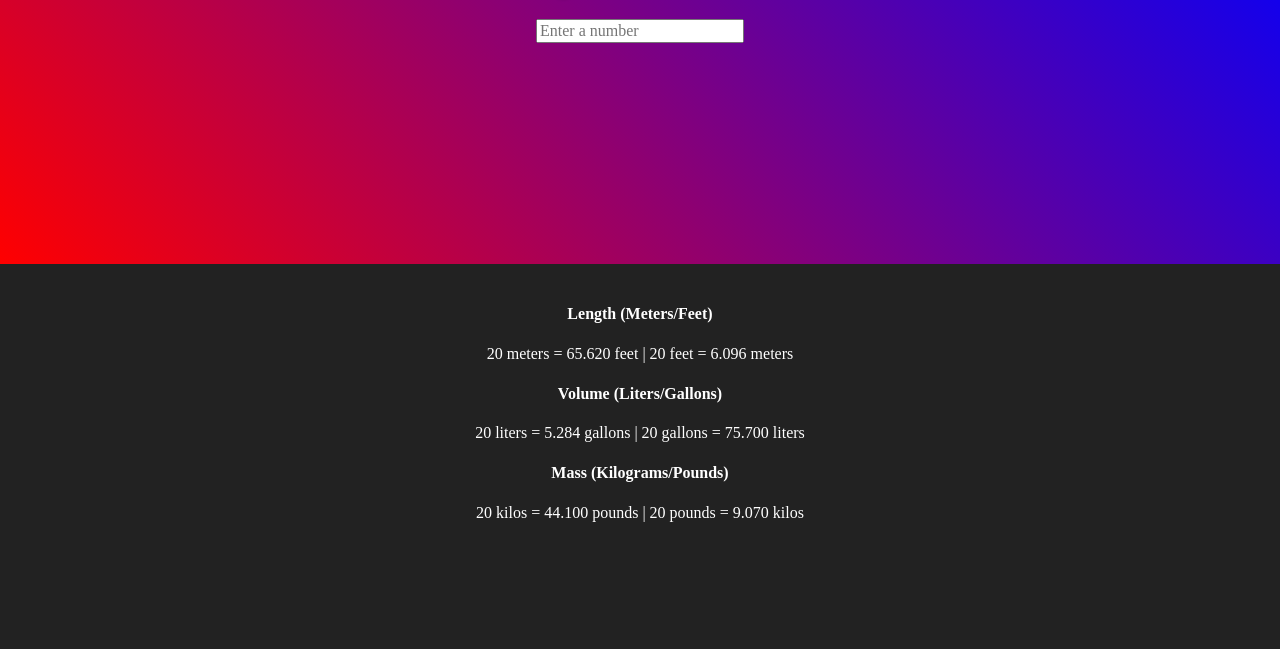
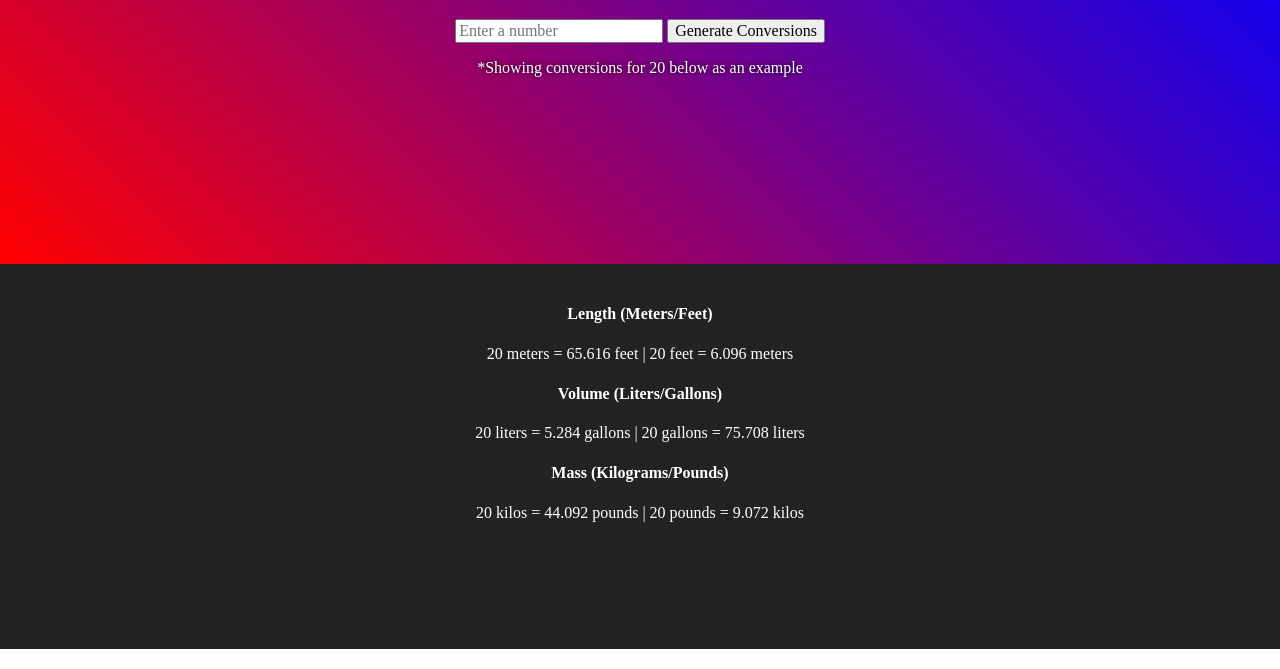
Before and after one commit to kkauma/unit-converter, a plain HTML site: page index.html in a window 1280 px wide. Shown: the part 131-800 px from the top of the page. Drawn offline with nearby package versions, Linux system fonts and the light colour scheme.

Commit message:
add generate conversions button and example text

```diff
--- a/index.html
+++ b/index.html
@@ -11,10 +11,12 @@
       <h1 id="title">Metric/imperial unit conversion</h1>
       <input
         type="number"
-        id="input-number"
+        id="input-number2"
         placeholder="Enter a number"
         min="0"
       />
+      <button>Generate Conversions</button>
+      <p>*Showing conversions for 20 below as an example</p>
       <!-- <p id="input-number">20</p> -->
     </div>
 
--- a/index.js
+++ b/index.js
@@ -1,5 +1,7 @@
 // Input Number
-const num = 20;
+// const num = 20;
+const num = document.querySelector("input");
+console.log(num);
 
 // Select elements
 const feetNum = document.querySelector("#feet-num");
@@ -8,10 +10,11 @@ const gallonsNum = document.querySelector("#gallons-num");
 const litersNum = document.querySelector("#liters-num");
 const poundsNum = document.querySelector("#pounds-num");
 const kilosNum = document.querySelector("#kilos-num");
+const btn = document.querySelector("button");
 
 // Meters to feet, vice versa
 function metersToFeet() {
-  const feet = (num * 3.281).toFixed(3); // change so it outputs to 3 decimal places
+  const feet = (num * 3.281).toFixed(3);
   feetNum.textContent = feet;
 }
 
@@ -43,9 +46,11 @@ function poundsToKilos() {
 }
 
 // Call conversion functions
+btn.addEventListener("click", () => {
   metersToFeet();
   feetToMeters();
   gallonsToLiters();
   litersToGallons();
   poundsToKilos();
   kilosToPounds();
+});
```
Lines whose indentation alone changed are shown as unchanged.
